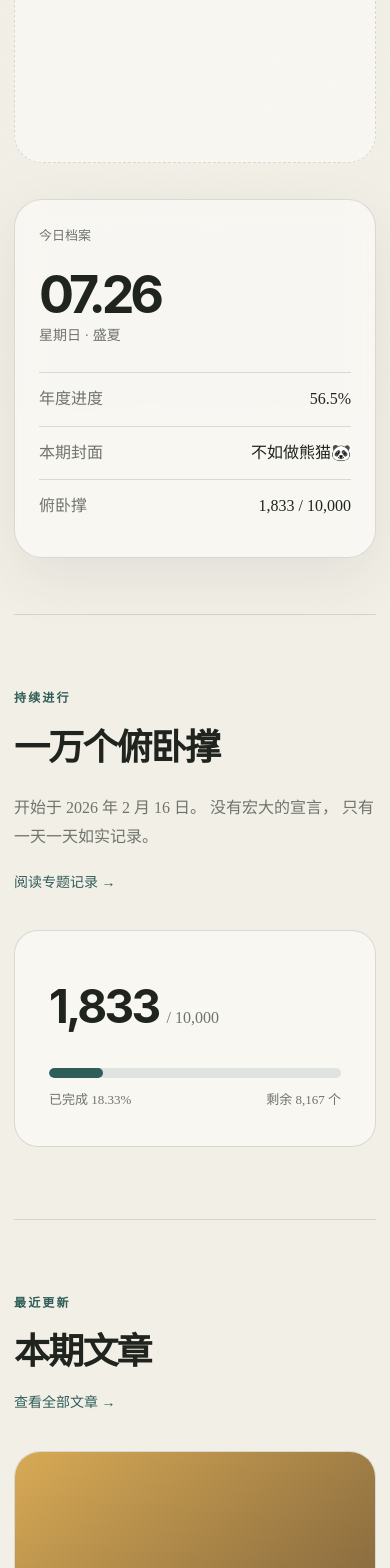
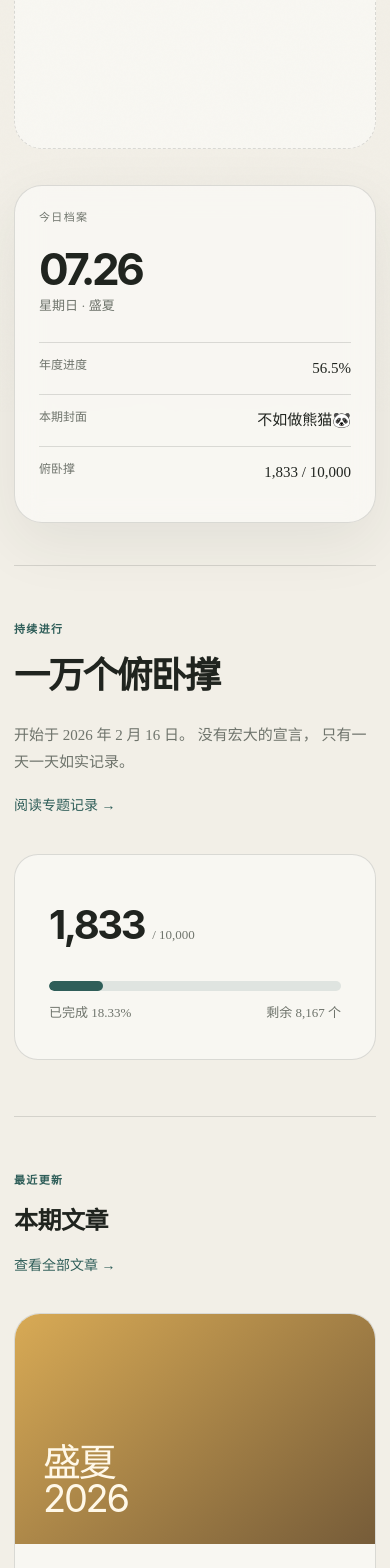
Before and after one commit to BurgCreate/lmn516-v2, a Next.js app: page / in a window 390 px wide. Shown: the part 432-2000 px from the top of the page. Built offline with nearby package versions, Linux system fonts and the light colour scheme; no server answers.

Commit message:
phone display

```diff
--- a/app/globals.css
+++ b/app/globals.css
@@ -2308,3 +2308,234 @@ html.page-entering body {
     filter: none;
   }
 }
+/* ==========================
+   2026-07-28 手机端字体优化
+   仅影响手机，不影响电脑端
+========================== */
+
+@media (max-width: 720px) {
+  /* 首页整体留白 */
+  .hero {
+    padding-block: 42px;
+  }
+
+  .section-space {
+    padding-block: 56px;
+  }
+
+  /* 首页普通主标题 */
+  .hero h1 {
+    margin-bottom: 20px;
+    font-size: clamp(29px, 8vw, 35px);
+    line-height: 1.25;
+    letter-spacing: -0.025em;
+  }
+
+  /* 首页随机照片区域标题 */
+  .hero-photo-heading h1 {
+    font-size: clamp(27px, 7.5vw, 34px);
+    line-height: 1.25;
+    letter-spacing: -0.025em;
+  }
+
+  /* 今日档案、持续进行、最近更新等标题 */
+  .section-heading h2 {
+    font-size: clamp(25px, 7vw, 30px);
+    line-height: 1.3;
+    letter-spacing: -0.02em;
+  }
+
+  /* 小型栏目文字 */
+  .eyebrow,
+  .card-label {
+    font-size: 11px;
+    line-height: 1.4;
+    letter-spacing: 0.12em;
+  }
+
+  /* 今日日期大数字 */
+  .date-block strong {
+    font-size: 46px;
+    line-height: 1;
+  }
+
+  .date-block span {
+    font-size: 13px;
+  }
+
+  /* 今日档案信息 */
+  .today-card dt {
+    font-size: 12px;
+  }
+
+  .today-card dd {
+    font-size: 15px;
+  }
+
+  /* 持续进行说明文字 */
+  .project-copy p:not(.eyebrow) {
+    font-size: 15px;
+    line-height: 1.8;
+  }
+
+  /* 俯卧撑进度数字 */
+  .progress-number strong {
+    font-size: 42px;
+  }
+
+  .progress-number span {
+    font-size: 13px;
+  }
+
+  /* 首页文章卡片标题 */
+  .post-content h3 {
+    font-size: 22px;
+    line-height: 1.35;
+  }
+
+  .post-content p {
+    font-size: 14px;
+    line-height: 1.75;
+  }
+
+  /* 首页精选文章内容区域 */
+  .post-content,
+  .featured-post .post-content {
+    padding: 24px;
+  }
+
+  /* 全部文章页面主标题 */
+  .posts-header h1 {
+    font-size: 29px;
+    line-height: 1.3;
+  }
+
+  /* 文章列表标题 */
+  .post-row h2 {
+    font-size: 20px;
+    line-height: 1.4;
+  }
+
+  .post-row div > p:last-child {
+    font-size: 13px;
+    line-height: 1.75;
+  }
+
+  /* 单篇文章标题 */
+  .article h1 {
+    margin-bottom: 24px;
+    font-size: clamp(25px, 6.8vw, 29px);
+    line-height: 1.38;
+    letter-spacing: -0.015em;
+  }
+
+  /* 音乐、关于、散步等内页标题 */
+  .subpage h1 {
+    margin-bottom: 20px;
+    font-size: clamp(25px, 7vw, 30px);
+    line-height: 1.35;
+    letter-spacing: -0.015em;
+  }
+
+  .subpage > p:last-child {
+    font-size: 15px;
+    line-height: 1.8;
+  }
+
+  /* 文章正文 */
+  .article-body {
+    font-size: 16px;
+    line-height: 1.9;
+  }
+
+  .article-body h2 {
+    font-size: 21px;
+    line-height: 1.45;
+  }
+
+  .article-body h3 {
+    font-size: 18px;
+    line-height: 1.5;
+  }
+
+  .article-body blockquote {
+    font-size: 16px;
+    line-height: 1.85;
+  }
+
+  /* 碎碎念列表正文 */
+  .moment-content {
+    font-size: 16px;
+    line-height: 1.8;
+  }
+
+  .moments-intro {
+    font-size: 14px;
+    line-height: 1.75;
+  }
+
+  /* 碎碎念页面的大标题 */
+  .hero-moment {
+    font-size: clamp(30px, 9vw, 42px);
+    line-height: 1.25;
+  }
+
+  /* 随机照片上的文字 */
+  .random-photo-info > span {
+    font-size: 15px;
+  }
+
+  .random-photo-info small {
+    font-size: 11px;
+  }
+
+  /* 右下角碎碎念气泡 */
+  .moment-bubble-content,
+  .moment-bubble-content p {
+    font-size: 14px;
+    line-height: 1.45;
+  }
+
+  .moment-bubble-time {
+    font-size: 10px;
+  }
+}
+
+@media (max-width: 520px) {
+  /* 小屏手机进一步缩小 */
+  .hero h1 {
+    font-size: clamp(28px, 8vw, 33px);
+  }
+
+  .hero-photo-heading h1 {
+    font-size: clamp(26px, 7.5vw, 31px);
+  }
+
+  .section-heading h2 {
+    font-size: 24px;
+  }
+
+  .posts-header h1 {
+    font-size: 28px;
+  }
+
+  .article h1 {
+    font-size: clamp(24px, 6.8vw, 28px);
+  }
+
+  .subpage h1 {
+    font-size: clamp(24px, 7vw, 29px);
+  }
+
+  .post-content h3 {
+    font-size: 21px;
+  }
+
+  .date-block strong {
+    font-size: 44px;
+  }
+
+  .progress-number strong {
+    font-size: 40px;
+  }
+}
```
